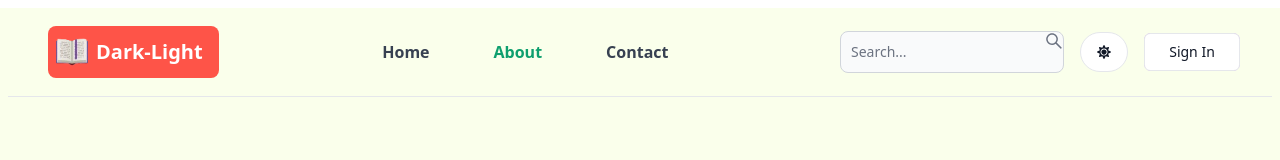
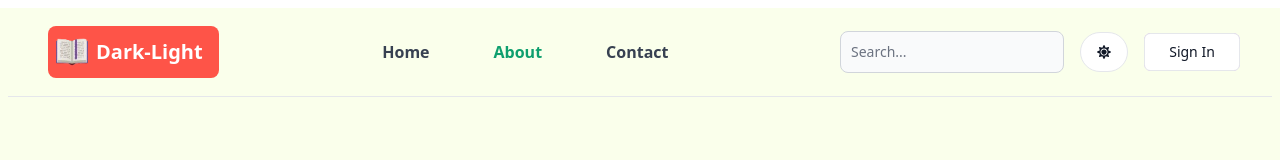
Before and after one commit to BenitaMichael/BookStore, a React (Vite) app in the folder client/: page /about in a window 1280 px wide. Shown: the top 160 px of the page. Built offline with nearby package versions, Linux system fonts and the light colour scheme; no server answers.

Commit message:
fix: tailwind configuration

```diff
--- a/client/src/Components/Header.jsx
+++ b/client/src/Components/Header.jsx
@@ -103,7 +103,6 @@ const Header = () => {
                 <TextInput
                   type='text'
                   placeholder='Search...'
-                  rightIcon={AiOutlineSearch}
                   className='hidden lg:inline'
                   value={searchTerm}
                   onChange={(e) => setSearchTerm(e.target.value)}
```
